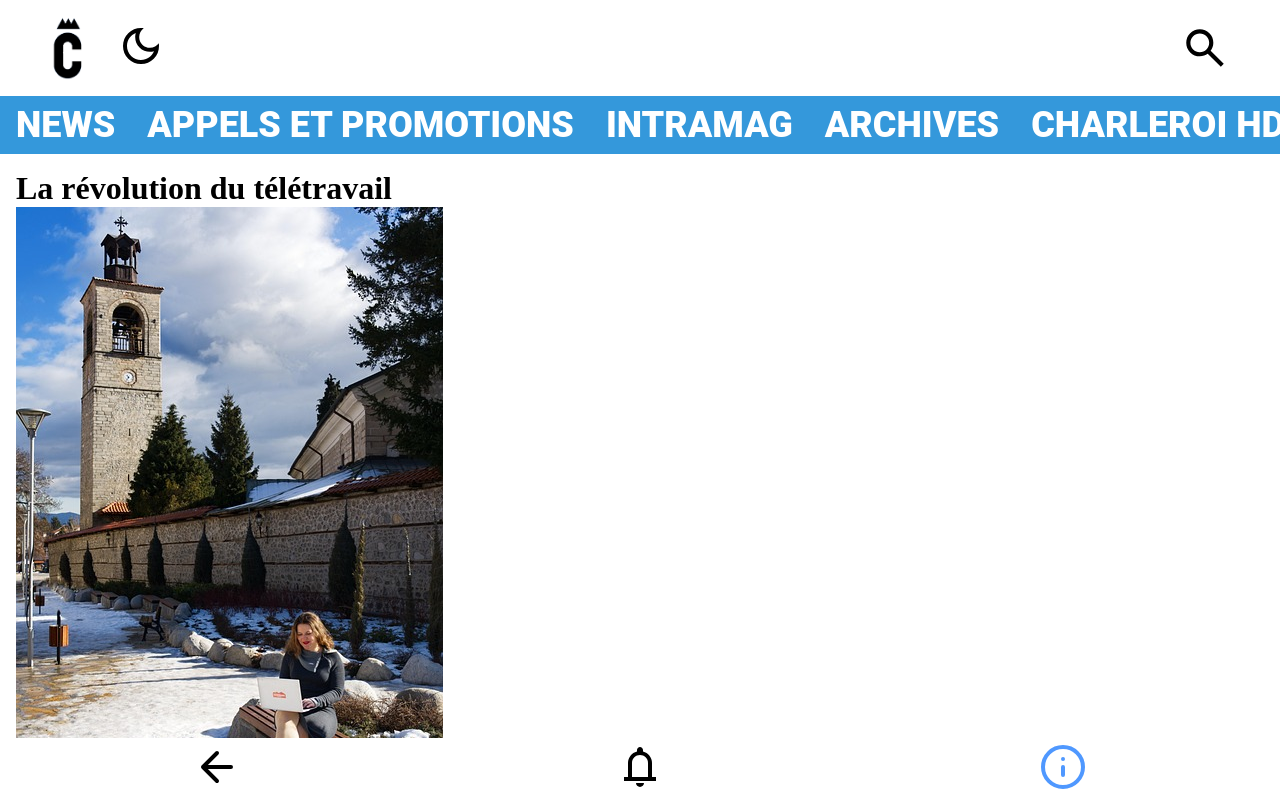
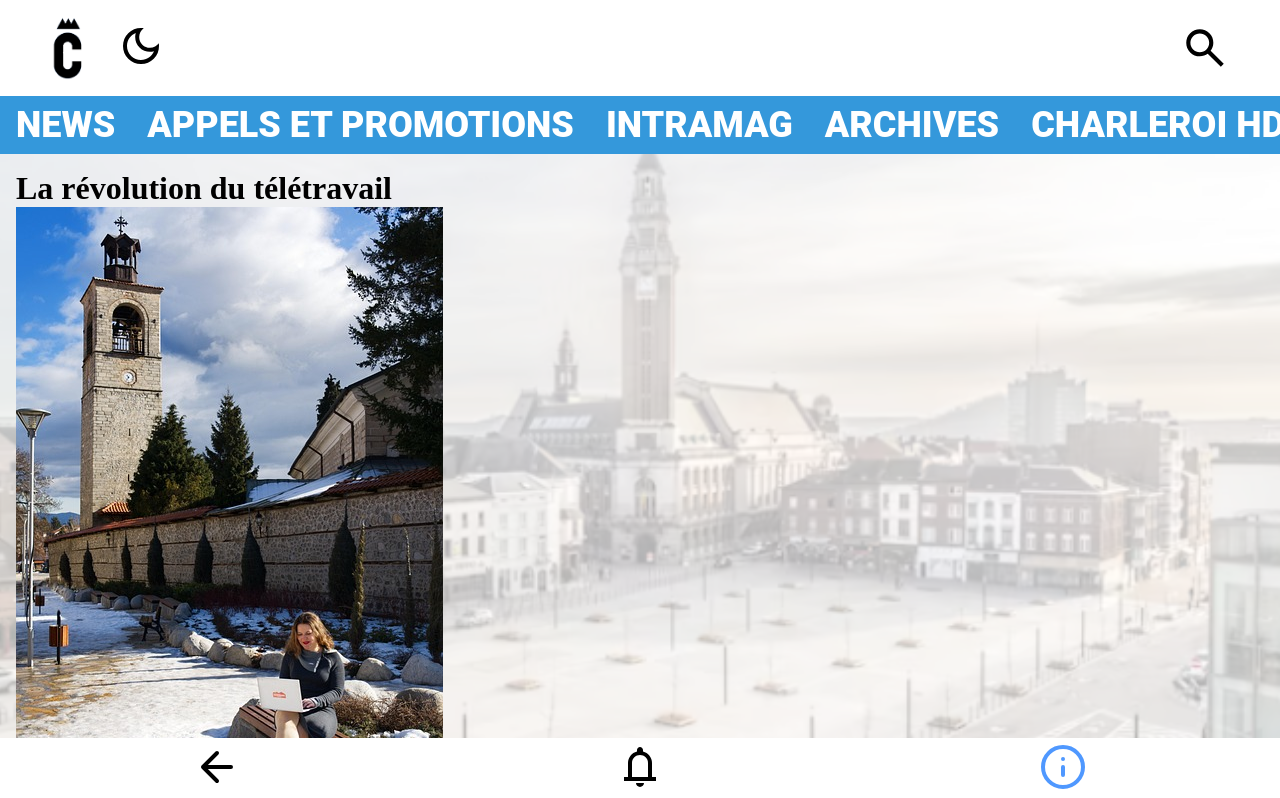
Before and after one commit to MaTor97/charl-e-intra, a React (Vite) app: page / in a window 1280 px wide. Shown: the top 798 px of the page. Built offline with nearby package versions, Linux system fonts and the light colour scheme.

Commit message:
article sizes

```diff
--- a/src/styles/_article.scss
+++ b/src/styles/_article.scss
@@ -1,11 +1,10 @@
 main {
-    position: absolute;
+    position: sticky;
     width: 100%;
-    height: 100vh;
+    height: auto;
     margin: 0 auto;
     padding: 1rem;
     box-sizing: border-box;
-    overflow: scroll;
     padding-bottom: 4rem;
     scrollbar-width: none;
 
```
